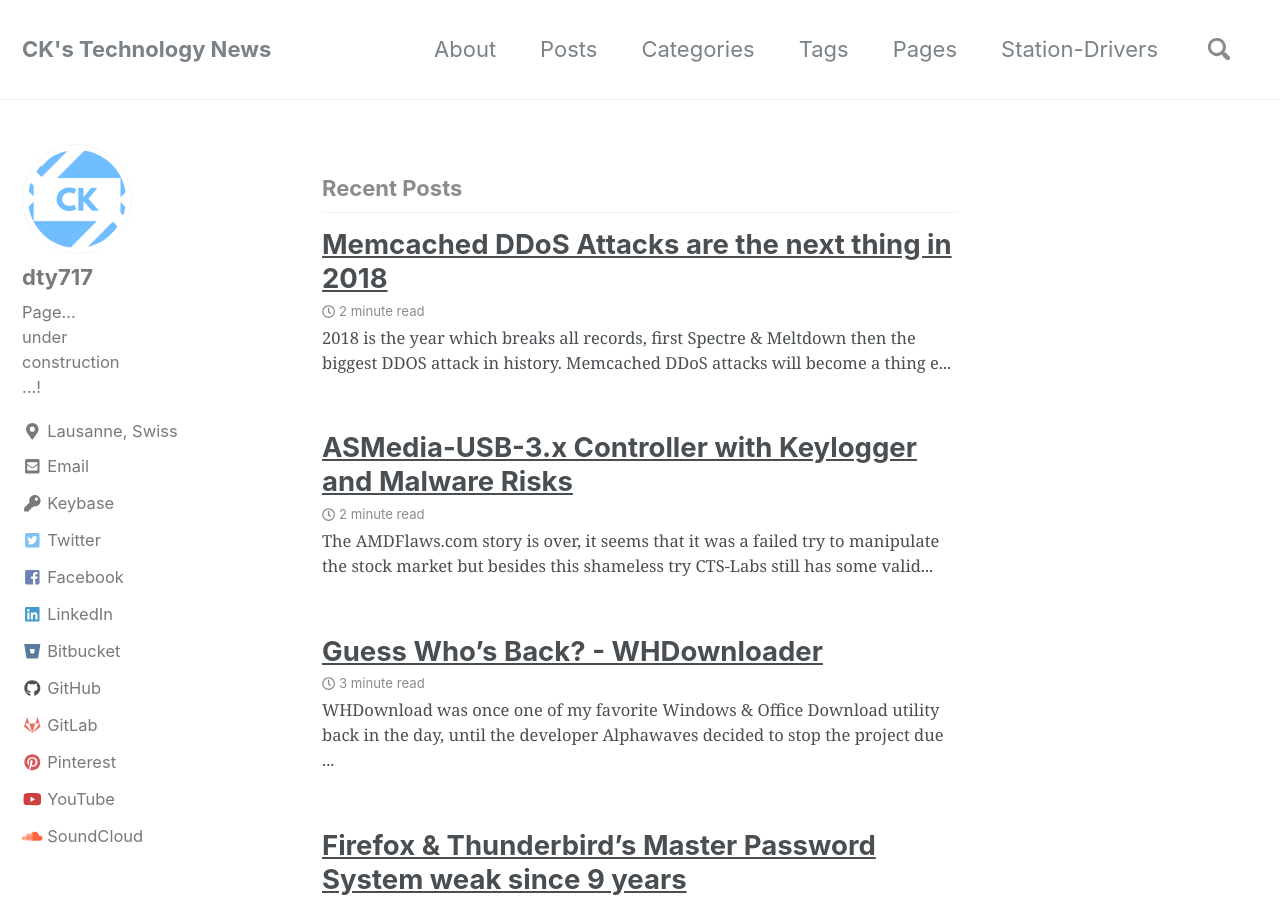
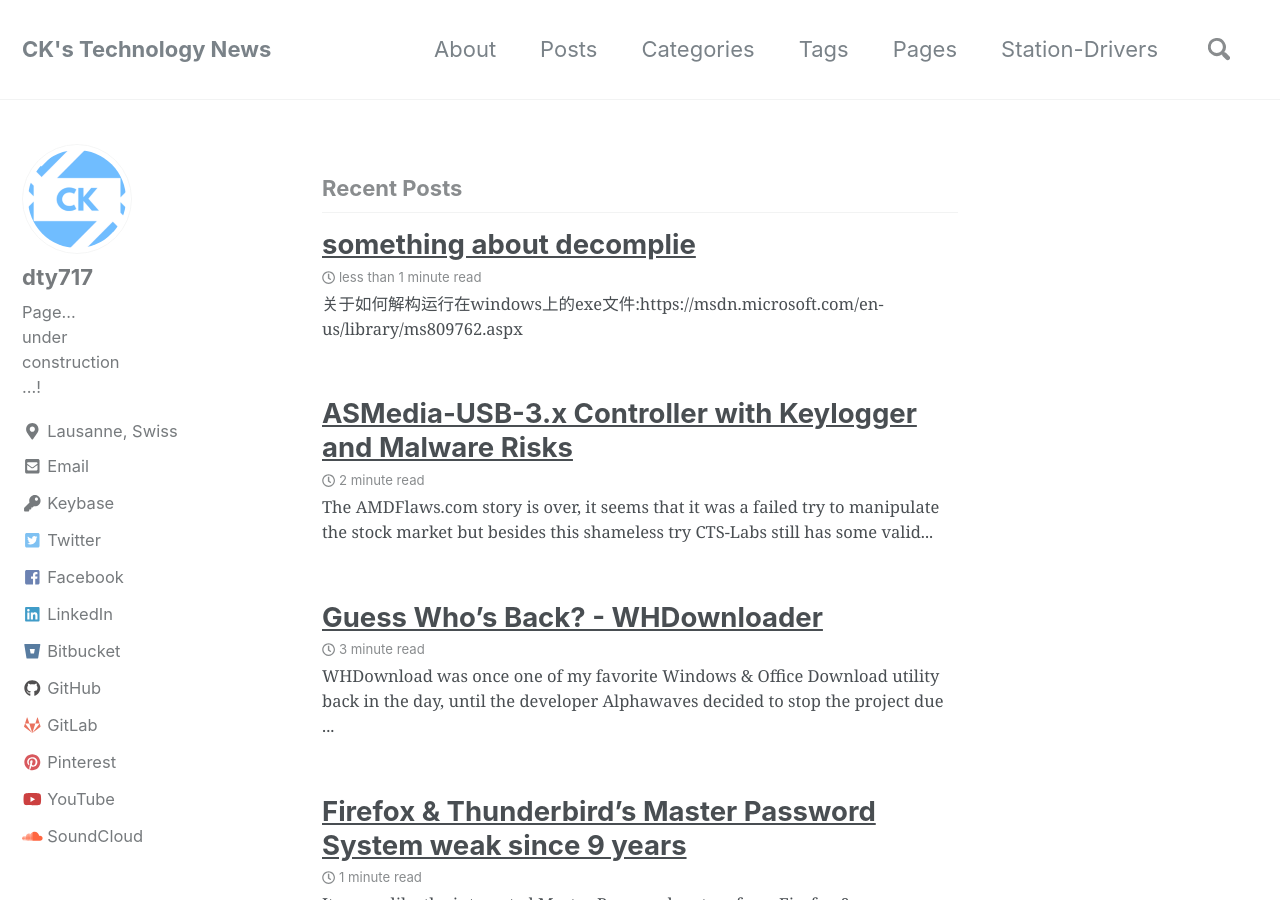
Before and after one commit to dty717/dty717.github.io, a Jekyll site: the page built from index.html, in a window 1280 px wide and 900 px high. Built offline with Jekyll 4.4.1, drawn with Linux system fonts in a browser that asks for light colours; nearby versions of some CDN libraries; the list of posts is cut into pages by our own code; comment, search, counter and statistics services are not loaded; a style sheet for code colours, icons or effects is not loaded; some of the changed lines change nothing that is shown.

Commit message:
first blog

```diff
--- a/_posts/articles/2018-08-22-something-about-decompile.md
+++ b/_posts/articles/2018-08-22-something-about-decompile.md
@@ -1,46 +1,15 @@
 ---
 layout: post
-title: Memcached DDoS Attacks are the next thing in 2018
+title: something about decomplie
 date: 2018-08-22 17:29
 author: dty717
 comments: true
 categories: [decomplie, ida, Security]
 ---
-2018 is the year which breaks all records, <a href="https://www.theregister.co.uk/2018/02/20/why_is_the_ethernet_switch_biz_dozing_through_meltdown/" target="_blank" rel="noopener">first Spectre &amp; Meltdown</a> then the <a href="https://www.theregister.co.uk/2018/03/05/worlds_biggest_ddos_attack_record_broken_after_just_five_days/" target="_blank" rel="noopener">biggest DDOS attack in history</a>. Memcached DDoS attacks will become a thing especially because some people made it even more easier to launch such an attack with a few scripts.
+关于如何解构运行在windows上的exe文件:<a href="https://msdn.microsoft.com/en-us/library/ms809762.aspx">https://msdn.microsoft.com/en-us/library/ms809762.aspx</a>
 
-[caption id="attachment_3921" align="aligncenter" width="695"]<img class=" size-full wp-image-3921 aligncenter" src="https://chefkochblog.files.wordpress.com/2018/03/memcached.jpg" alt="Memcached" width="695" height="377" /> Picture Source: GBhackers.com[/caption]
+<br>
+-------
+<br>
 
-<!--more-->
-
-<h2>Attack is not new</h2>
-
-Reflection or amplification attacks are not new which means attackers have previously used reflection &amp; amplification DDoS attack techniques to exploit flaws in DNS, NTP, SNMP, SSDP, CLDAP, Chargen and other protocols in an attempt to maximize the scale of their cyber attacks. 2016 was one year with more more memchaded DDoS attacks but it was only the beginning.
-
-<h2>Memfixed &amp; Memcrashed</h2>
-
-Two Proof of concepts for the Memcache DDOS attacks has been published online. The <a href="https://pastebin.com/raw/ZiUeinae" target="_blank" rel="noopener">first one</a> written in C language and the scripts utilize a list of 17,000 vulnerable Memcached servers to launch a DDoS attack. The <a href="https://github.com/649/Memcrashed-DDoS-Exploit/blob/master/README.md" target="_blank" rel="noopener">second one</a> built in python and it inherits Shodan,io API to find the list of vulnerable Memcached servers.
-
-[caption id="attachment_3923" align="aligncenter" width="1095"]<img class=" size-full wp-image-3923 aligncenter" src="https://chefkochblog.files.wordpress.com/2018/03/memfixed1.png" alt="Memfixed" width="1095" height="707" /> The tool written in Python. The PoC published online made the attack even worst, it allows even every script kiddie to launch a high volume Memcached DDoS Attack on weak servers. Keep in mind that this is illegal.[/caption]
-
-<a href="https://twitter.com/037" target="_blank" rel="nofollow noopener">Mohammadi</a> alias 037 created a little utility called "Memfixed" to automate the mitigation process of a Memcached DDoS because according to him vendors are not updating or to the least minimum disabling UDP, companies are being hit with amplified DDoS attacks.
-
-However, this tool is as illegal as DDoS attacks because even if it can shutdown the servers which are been affected to protect them from a larger damage you still have no right to use it because you simply have no server owner rights to do such things. But it's more designed to identify the problematically servers.
-
-<h2>Protection against Memcached DDoS Attacks</h2>
-
-You can block the memcached port in your firewall and allow access only from the database server which is already be enough. Memcached's default port is widely considered to be 11211 (TCP). The easiest example is via iptables assuming that 8.8.8.8 would be our server (which is not) so you have to edit this example accordingly.
-
-<code>iptables -A INPUT -s !8.8.8.8/0 -p tcp --destination-port 11211 -j DROP
-</code>
-
-You can archive similar prevention with every other NAT based firewall too.
-
-<h2>My Comment</h2>
-
-Unfortunately it looks like a problem that won’t go away as there are so many server exposed or simply poorly configured which is a real problem and needs to be fixed ASAP. But why was GitHub targeted? perhaps because it’s just so resilient it’s a good test target to see how effective you are which would be my explanation. But you can be sure more is coming and these guys aren't going to sleep for the rest of the year.
-
-<h3><span style="text-decoration:underline;">Source</span></h3>
-
-<ul>
-    <li>Powerful New DDoS Method Adds Extortion (<a href="https://krebsonsecurity.com/tag/memcached-attack/" target="_blank" rel="noopener">krebsonsecurity.com</a>)</li>
-</ul>
+resource about the decompiling of the exe in windows:<a href="https://msdn.microsoft.com/en-us/library/ms809762.aspx">https://msdn.microsoft.com/en-us/library/ms809762.aspx</a>
```
